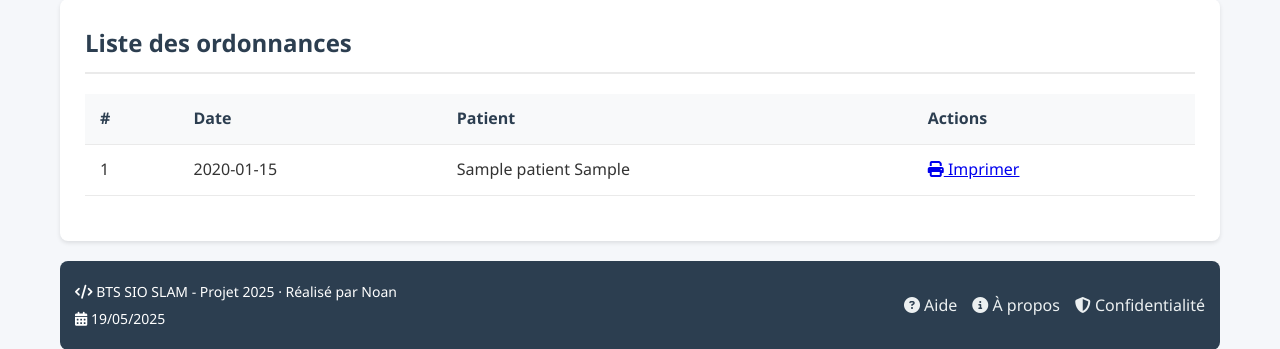
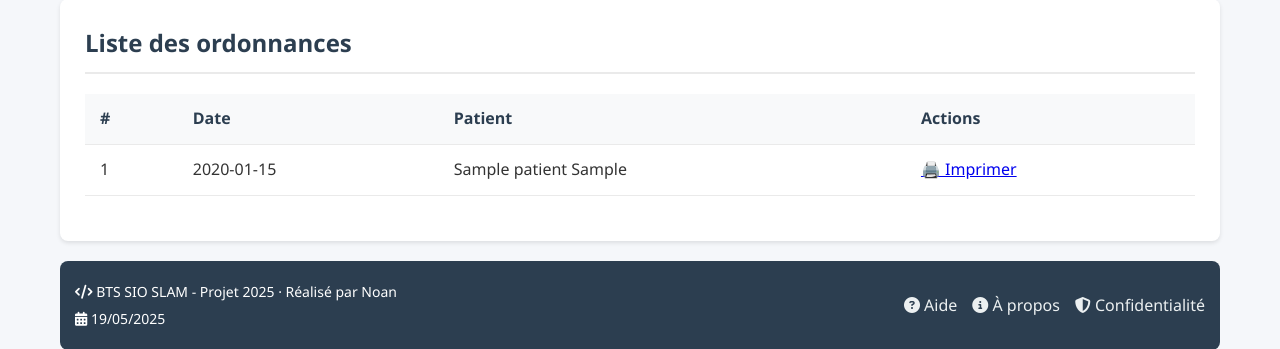
Before and after one commit to NoanBregeon/consultation_medical, a PHP site: page /views/impression.php in a window 1280 px wide. Shown: the part 201-550 px from the top of the page. Run offline with PHP 8.4, Linux system fonts and the light colour scheme; tables that the repository leaves empty hold one stand-in row (values such as "Sample post").

Commit message:
Update impression.php

```diff
--- a/views/impression.php
+++ b/views/impression.php
@@ -59,10 +59,9 @@ try {
                             <td><?= htmlspecialchars($o["Date"]) ?></td>
                             <td><?= htmlspecialchars($o["nom"] . " " . $o["prenom"]) ?></td>
                             <td>
-                                <a href="imprimer.php?id=<?= $o["Numero_ordonnance"] ?>" class="btn-action">
-                                    <i class="fas fa-print"></i> Imprimer
-                                </a>
+                                <a href="../controllers/pdfController.php?id=<?= $o["Numero_ordonnance"] ?>" target="_blank">🖨️ Imprimer</a>
                             </td>
+
                         </tr>
                     <?php endforeach; ?>
                 </tbody>
```
